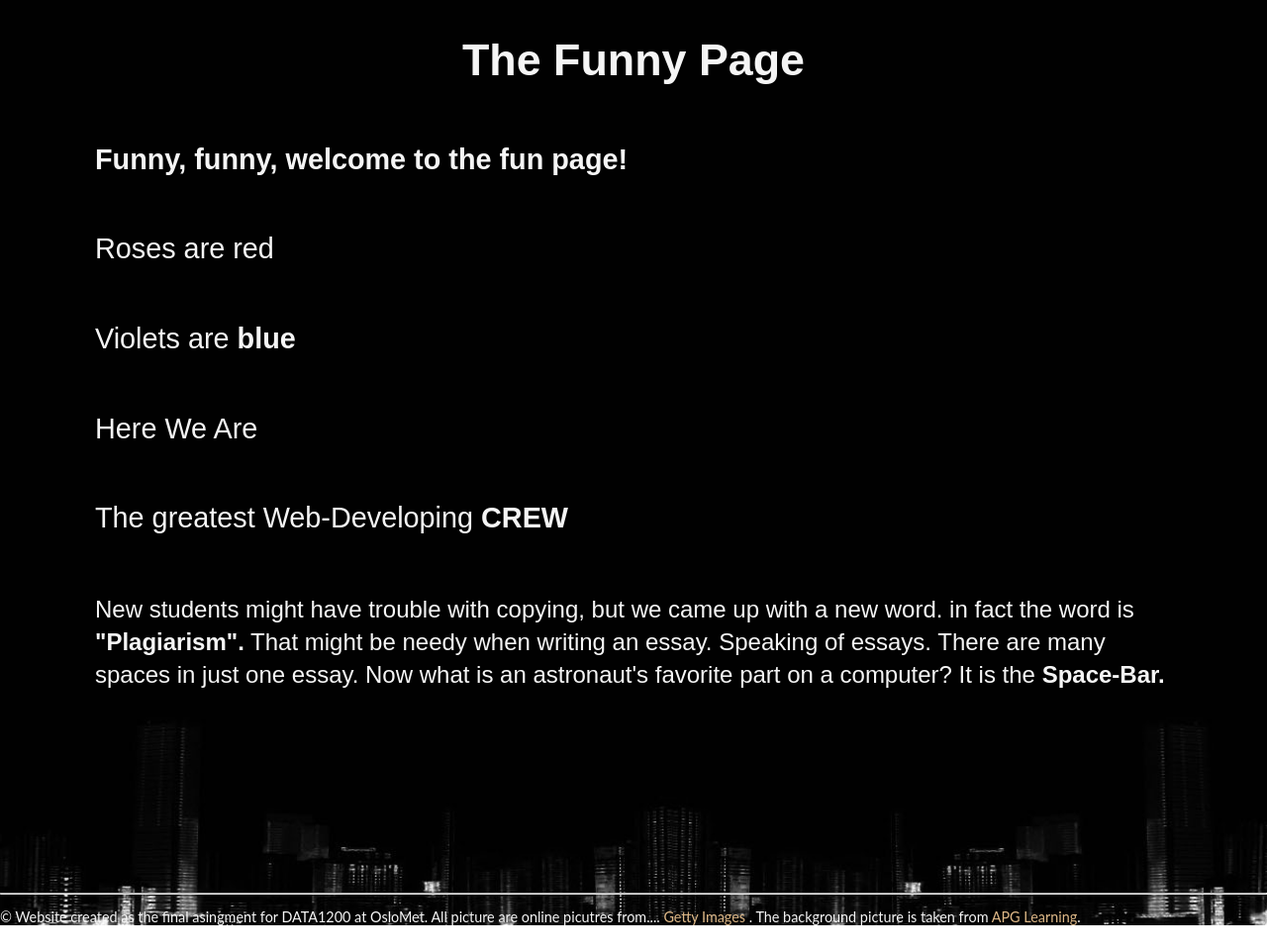
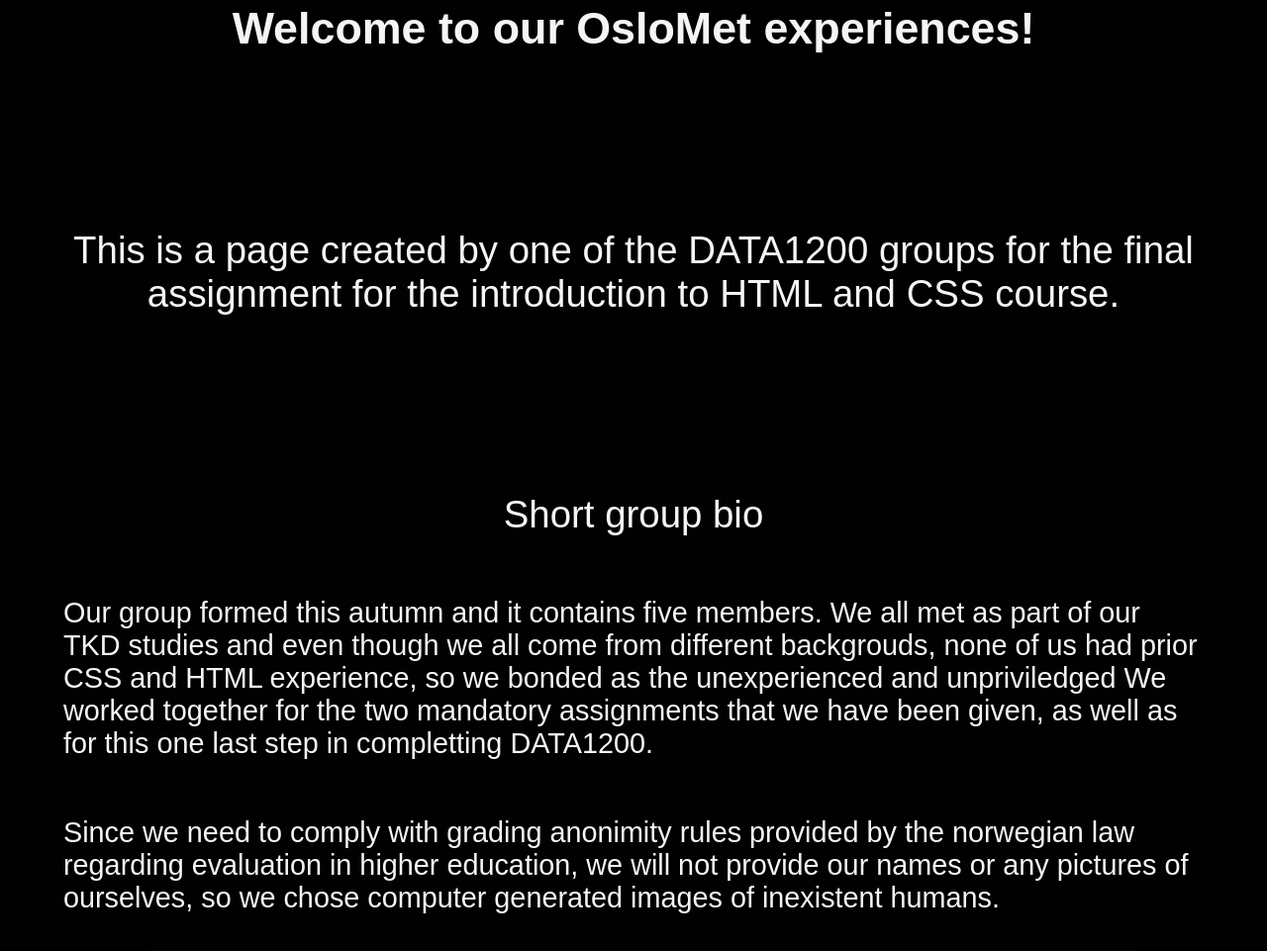
Before and after one commit to Leliamm/DATA1200_Final_assignment, a plain HTML site: page Fun.html in a window 1280 px wide. Shown: the part 219-1180 px from the top of the page at 99% size. Before the commit the page ends 1154 px from the top, so only its background shows below. Drawn offline with Linux system fonts and the light colour scheme.

Commit message:
Update Fun.html

```diff
--- a/Fun.html
+++ b/Fun.html
@@ -1,15 +1,14 @@
 <!DOCTYPE html>
-<html>
+<html lang="en">
 
 <head>
   <link href="commonStyles.css" type="text/css" rel="stylesheet">
-    <link href="fun.css" type="text/css" rel="stylesheet">
   <meta charset="UTF-8" />
   <meta name="viewport" content="width=device-width, initial-scale=1.0">
-    <title>Fun</title>
+  <title>DATA1200 group. Our OsloMet experiences</title>
 </head>
-<body class="background1">
-    <div id="page">
+
+<body>
     <header>
       <nav id="nav">
         <a href="index.html">Home</a>
@@ -19,54 +18,39 @@
         <a href="Fun.html">Fun</a>
       </nav>
     </header>
-<!--Erstatt br med Margin!-->
-    <main class="funText"><h1 class="heading1"> The Funny Page </h1>
-        <div class="text1">
-            <p>
-                <strong>Funny, funny, welcome to the fun page!</strong>
-            </p>
-        </div>
-        <div class="text2">
-            <p>
-                Roses are red
-            </p>
-        </div>
-        <div class="text3">
-            <p>
-                    Violets are <b>blue</b>
-            </p>
-        </div>
-        <!--Grid og rader-->
-        <div class="text4">
-            <p>
-                    Here We Are
-            </p>
-        </div>
-        <div class="text5">
-            <p>
-                    The greatest Web-Developing <b>CREW</b>
-            </p>
-        </div>
-        <div class="text6">
-            <p>
-                <small>New students might have trouble with copying, but
-                    we came up with a new word.
-                    in fact the word is
-                    <strong>"Plagiarism".</strong>
-                    That might be needy when writing an essay. Speaking of essays. There are many spaces in just one essay. Now what is an astronaut's favorite part on a computer?
-                    It is the <strong>Space-Bar.</strong>
-                </small>
-            </p>
-        </div>
 
+    <main>
+      <h1> Welcome to our OsloMet experiences! </h1>
+      <h2> This is a page created by one of the DATA1200 groups for the final assignment for the introduction
+        to HTML and CSS course. </h2>
+      <h2> Short group bio</h2>
+      <p>Our group formed this autumn and it contains five members. We all met as part of our TKD studies and even though we
+        all come from different backgrouds, none of us had prior CSS and HTML experience, so we bonded as the unexperienced
+        and unpriviledged
+         We worked together for the two mandatory assignments
+        that we have been given, as well as for this one last step in completting DATA1200. </p>
+      <p>Since we need to comply with grading anonimity rules provided by the norwegian law regarding evaluation in higher
+      education, we will not provide our names or any pictures of ourselves, so we chose computer generated images of
+      inexistent humans. </p>
+      <div class="imaginarypeople">
+        <figure>
+          <img src="Img/axalotl.jpg" alt="Picture of an axalotl (animal) on a dark background." />
+          <figcaption>This the handsome self of one of our group members. The image is taken from
+             <a href="http://fandeloup.f.a.pic.centerblog.net/o/0e9307b7.jpg" target="blank"> this link </a> on the internet.
+          </figcaption>
+        </figure>
+        <figure>
+          <img src="Img/Rhinocerose.jpg" alt="Picture of the head of a two horned rinocerose (animal) on a dark background." />
+          <figcaption>This the handsome self of one of our group members. The image is taken from
+             <a href="https://s1.1zoom.me/b4444/190/Rhinoceroses_Black_background_Head_548756_1920x1080.jpg" target="blank"> this link </a> on the internet.
+          </figcaption>
+        </figure>
       </div>
 
     <hr>
     <footer class="copyright">
-           &copy; Website created as the final asingment for DATA1200 at OsloMet.
-       All       picture are online picutres from.... <a href="https://www.gettyimages.no/" target="blank"> Getty Images </a>. The background picture
-      is taken from <a href="https://www.apglearning.in/full-stack-course/"target="blank">
-        APG Learning</a>.
+       &copy; This is a project created for the final assignment in DATA1200. We use automatically generated text from <a href="https://lipsum.com/" target="blank"> Lorem Ipsum </a> And some
+      <a href="https://this-person-does-not-exist.com/en" target="blank"> links </a> from websites.
     </footer>
   </main>
 </body>
```
Lines whose indentation alone changed are shown as unchanged.
